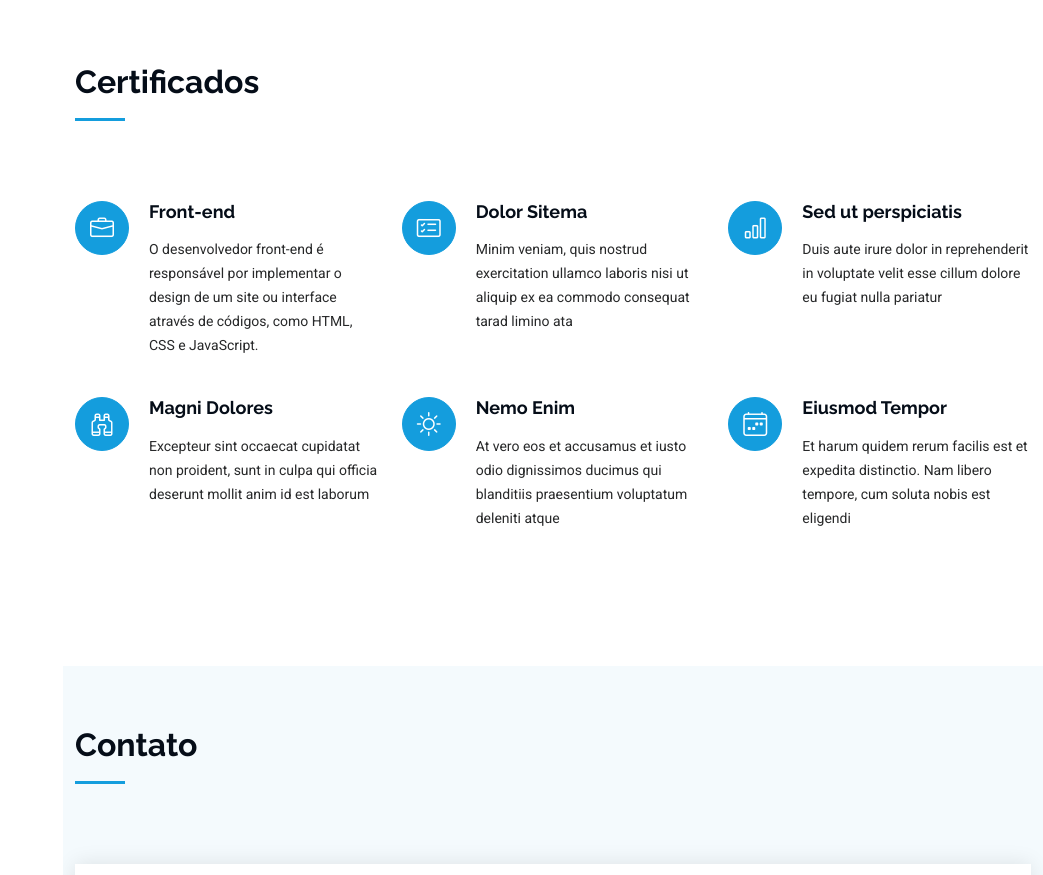
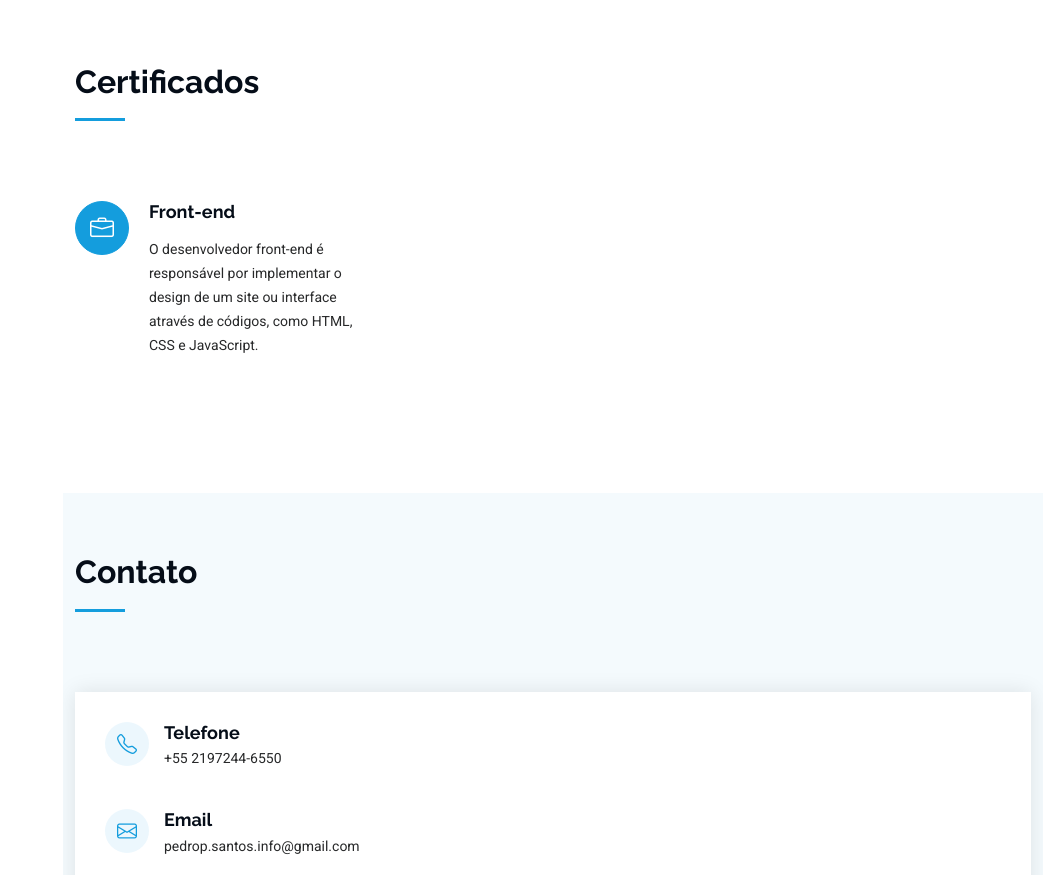
Before and after one commit to PedroThug/portifolio, a plain HTML site: page index.html in a window 1280 px wide. Shown: the part 3741-4616 px from the top of the page, without its empty margins (237-1280 px from the left). Drawn offline with Linux system fonts and the light colour scheme.

```diff
--- a/index.html
+++ b/index.html
@@ -289,47 +289,6 @@
               </div>
             </div>
             <!-- End Service Item -->
-
-            <div class="col-lg-4 col-md-6 service-item d-flex aos-init aos-animate" data-aos="fade-up" data-aos-delay="200">
-              <div class="icon flex-shrink-0"><i class="bi bi-card-checklist"></i></div>
-              <div>
-                <h4 class="title"><a href="service-details.html" class="stretched-link">Dolor Sitema</a></h4>
-                <p class="description">Minim veniam, quis nostrud exercitation ullamco laboris nisi ut aliquip ex ea commodo consequat tarad limino ata</p>
-              </div>
-            </div><!-- End Service Item -->
-
-            <div class="col-lg-4 col-md-6 service-item d-flex aos-init aos-animate" data-aos="fade-up" data-aos-delay="300">
-              <div class="icon flex-shrink-0"><i class="bi bi-bar-chart"></i></div>
-              <div>
-                <h4 class="title"><a href="service-details.html" class="stretched-link">Sed ut perspiciatis</a></h4>
-                <p class="description">Duis aute irure dolor in reprehenderit in voluptate velit esse cillum dolore eu fugiat nulla pariatur</p>
-              </div>
-            </div><!-- End Service Item -->
-
-            <div class="col-lg-4 col-md-6 service-item d-flex aos-init aos-animate" data-aos="fade-up" data-aos-delay="400">
-              <div class="icon flex-shrink-0"><i class="bi bi-binoculars"></i></div>
-              <div>
-                <h4 class="title"><a href="service-details.html" class="stretched-link">Magni Dolores</a></h4>
-                <p class="description">Excepteur sint occaecat cupidatat non proident, sunt in culpa qui officia deserunt mollit anim id est laborum</p>
-              </div>
-            </div><!-- End Service Item -->
-
-            <div class="col-lg-4 col-md-6 service-item d-flex aos-init aos-animate" data-aos="fade-up" data-aos-delay="500">
-              <div class="icon flex-shrink-0"><i class="bi bi-brightness-high"></i></div>
-              <div>
-                <h4 class="title"><a href="service-details.html" class="stretched-link">Nemo Enim</a></h4>
-                <p class="description">At vero eos et accusamus et iusto odio dignissimos ducimus qui blanditiis praesentium voluptatum deleniti atque</p>
-              </div>
-            </div><!-- End Service Item -->
-
-            <div class="col-lg-4 col-md-6 service-item d-flex aos-init aos-animate" data-aos="fade-up" data-aos-delay="600">
-              <div class="icon flex-shrink-0"><i class="bi bi-calendar4-week"></i></div>
-              <div>
-                <h4 class="title"><a href="service-details.html" class="stretched-link">Eiusmod Tempor</a></h4>
-                <p class="description">Et harum quidem rerum facilis est et expedita distinctio. Nam libero tempore, cum soluta nobis est eligendi</p>
-              </div>
-            </div><!-- End Service Item -->
-
           </div>
 
         </div>
```
